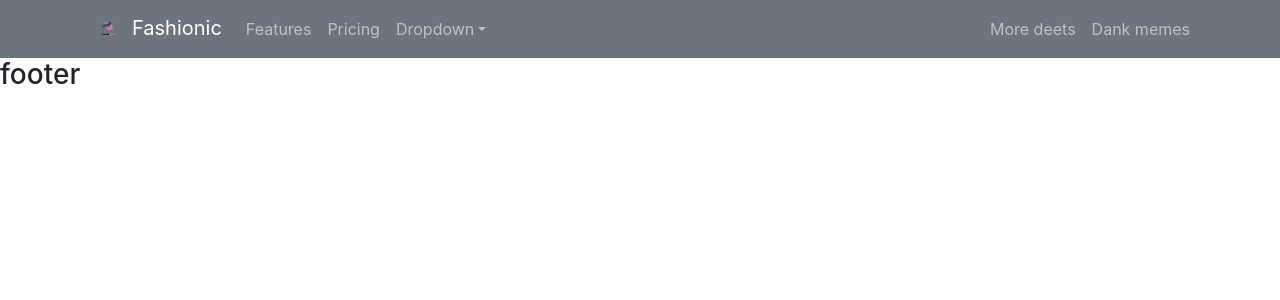
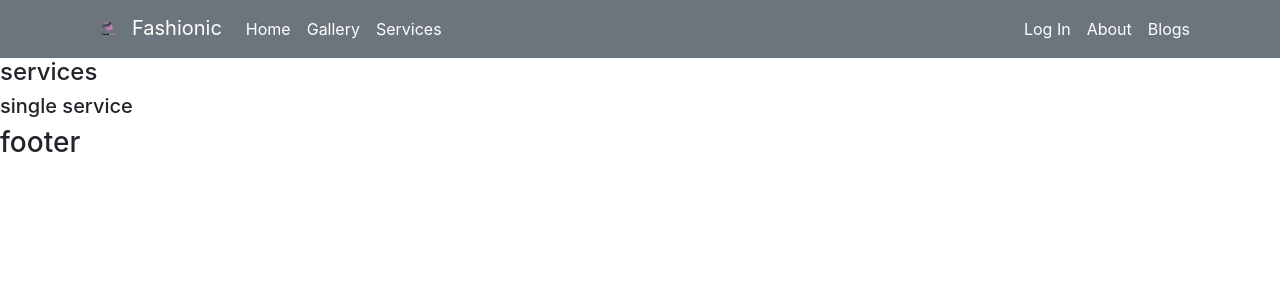
Before and after one commit to shaimun-sharin/fashionic-app, a React (Create React App) app: page /services in a window 1280 px wide. Shown: the top 300 px of the page. Built offline with nearby package versions, Linux system fonts and the light colour scheme.

Commit message:
fake data and services component created

```diff
--- a/src/App.js
+++ b/src/App.js
@@ -1,6 +1,8 @@
 import { Route, Routes } from "react-router-dom";
 import "./App.css";
+import Gallery from "./Pages/Gallery/Gallery";
 import Home from "./Pages/Home/Home/Home";
+import Services from "./Pages/Home/Services/Services";
 import Footer from "./Shared/Footer/Footer";
 import Header from "./Shared/Header/Header";
 
@@ -10,6 +12,9 @@ function App() {
       <Header></Header>
       <Routes>
         <Route path="/" element={<Home></Home>}></Route>
+        <Route path="/services" element={<Services></Services>}></Route>
+        <Route path="/gallery" element={<Gallery></Gallery>}></Route>
+        <Route path="/" element={<Home></Home>}></Route>
       </Routes>
       <Footer></Footer>
     </div>
--- /dev/null
+++ b/src/Pages/Gallery/Gallery.js
@@ -0,0 +1,11 @@
+import React from "react";
+
+const Gallery = () => {
+  return (
+    <div>
+      <h3>Gallery</h3>
+    </div>
+  );
+};
+
+export default Gallery;
--- /dev/null
+++ b/src/Pages/Home/Service/Service.js
@@ -0,0 +1,11 @@
+import React from "react";
+
+const Service = () => {
+  return (
+    <div>
+      <h5>single service</h5>
+    </div>
+  );
+};
+
+export default Service;
--- /dev/null
+++ b/src/Pages/Home/Services/Services.js
@@ -0,0 +1,13 @@
+import React from "react";
+import Service from "../Service/Service";
+
+const Services = () => {
+  return (
+    <div>
+      <h4>services</h4>
+      <Service></Service>
+    </div>
+  );
+};
+
+export default Services;
--- a/src/Shared/Header/Header.js
+++ b/src/Shared/Header/Header.js
@@ -1,6 +1,7 @@
 import React from "react";
-import { Container, Nav, Navbar, NavDropdown } from "react-bootstrap";
+import { Container, Nav, Navbar } from "react-bootstrap";
 import logo from "../../images/logo.png";
+import { Link } from "react-router-dom";
 
 const Header = () => {
   return (
@@ -14,26 +15,40 @@ const Header = () => {
           <Navbar.Toggle aria-controls="responsive-navbar-nav" />
           <Navbar.Collapse id="responsive-navbar-nav">
             <Nav className="me-auto">
-              <Nav.Link href="#features">Features</Nav.Link>
-              <Nav.Link href="#pricing">Pricing</Nav.Link>
-              <NavDropdown title="Dropdown" id="collasible-nav-dropdown">
-                <NavDropdown.Item href="#action/3.1">Action</NavDropdown.Item>
-                <NavDropdown.Item href="#action/3.2">
-                  Another action
-                </NavDropdown.Item>
-                <NavDropdown.Item href="#action/3.3">
-                  Something
-                </NavDropdown.Item>
-                <NavDropdown.Divider />
-                <NavDropdown.Item href="#action/3.4">
-                  Separated link
-                </NavDropdown.Item>
-              </NavDropdown>
+              <Nav.Link>
+                <Link className="text-decoration-none text-white" to="/">
+                  Home
+                </Link>
+              </Nav.Link>
+              <Nav.Link>
+                <Link className="text-decoration-none text-white" to="/gallery">
+                  Gallery
+                </Link>
+              </Nav.Link>
+              <Nav.Link>
+                <Link
+                  className="text-decoration-none text-white"
+                  to="/services"
+                >
+                  Services
+                </Link>
+              </Nav.Link>
             </Nav>
             <Nav>
-              <Nav.Link href="#deets">More deets</Nav.Link>
-              <Nav.Link eventKey={2} href="#memes">
-                Dank memes
+              <Nav.Link>
+                <Link className="text-decoration-none text-white" to="/login">
+                  Log In
+                </Link>
+              </Nav.Link>
+              <Nav.Link>
+                <Link className="text-decoration-none text-white" to="/about">
+                  About
+                </Link>
+              </Nav.Link>
+              <Nav.Link>
+                <Link className="text-decoration-none text-white" to="/blogs">
+                  Blogs
+                </Link>
               </Nav.Link>
             </Nav>
           </Navbar.Collapse>
```
Also changed, not shown: public/data.json (added, +58 -0 lines), src/Pages/Home/Service/Service.css (added), src/Pages/Home/Services/Services.css (added).
